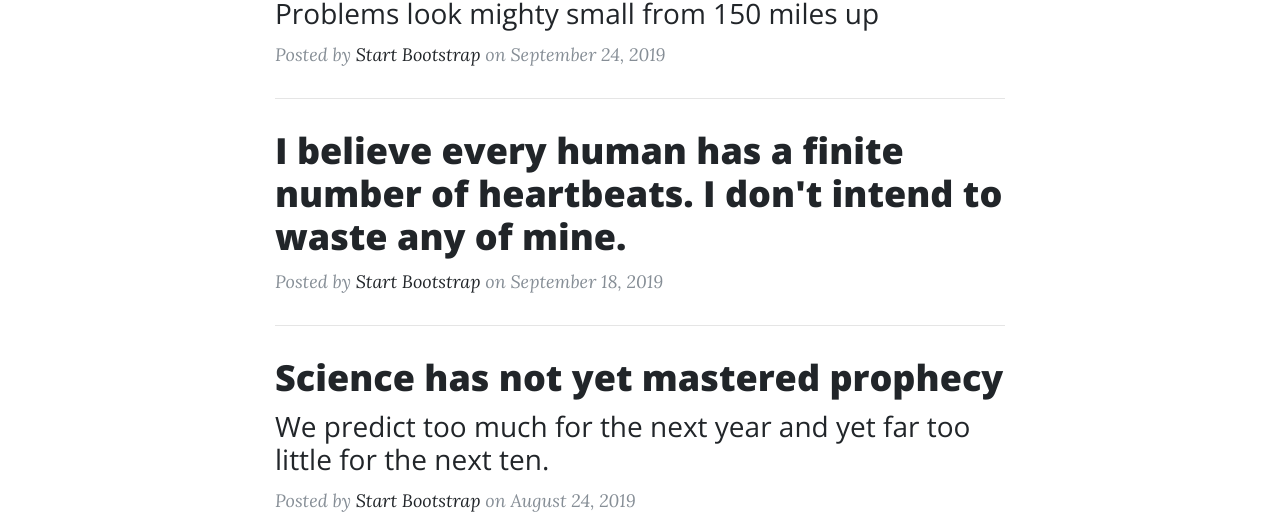
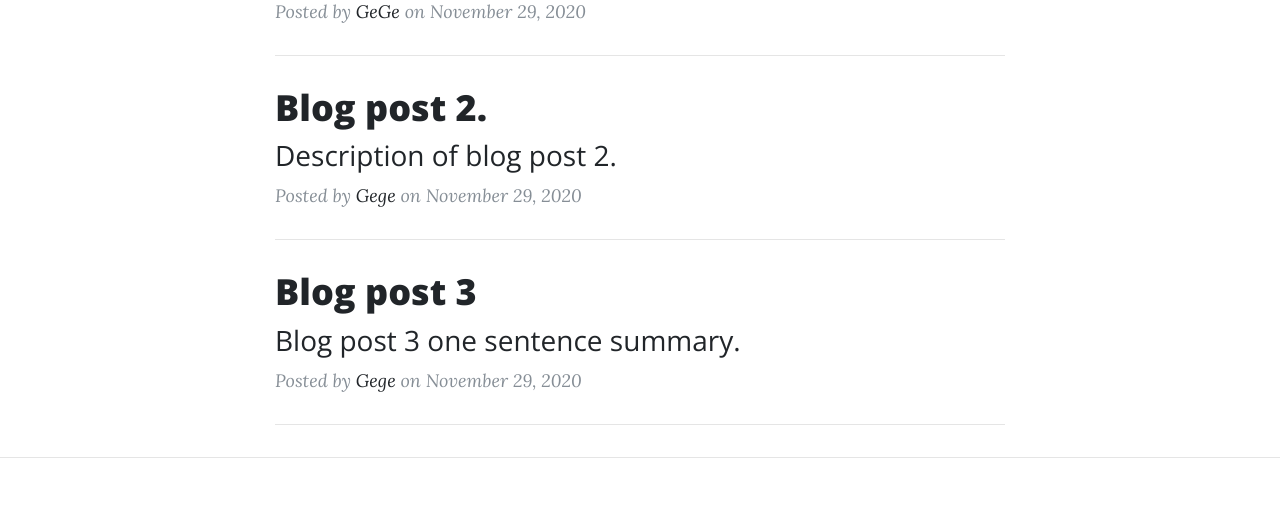
Before and after one commit to theblacksuit/theblacksuit, a website: page index.html in a window 1280 px wide. Shown: the part 738-1256 px from the top of the page. Drawn offline with nearby package versions, Linux system fonts and the light colour scheme.

Commit message:
Black suit updates draft 2.

```diff
--- a/index.html
+++ b/index.html
@@ -28,7 +28,7 @@
   <!-- Navigation -->
   <nav class="navbar navbar-expand-lg navbar-light fixed-top" id="mainNav">
     <div class="container">
-      <a class="navbar-brand" href="index.html">Start Bootstrap</a>
+      <a class="navbar-brand" href="index.html">The Black Suit</a>
       <button class="navbar-toggler navbar-toggler-right" type="button" data-toggle="collapse" data-target="#navbarResponsive" aria-controls="navbarResponsive" aria-expanded="false" aria-label="Toggle navigation">
         Menu
         <i class="fas fa-bars"></i>
@@ -74,40 +74,43 @@
         <div class="post-preview">
           <a href="post.html">
             <h2 class="post-title">
-              Man must explore, and this is exploration at its greatest
+              Blog Post 1
             </h2>
             <h3 class="post-subtitle">
-              Problems look mighty small from 150 miles up
+              Description of blog post 1
             </h3>
           </a>
           <p class="post-meta">Posted by
-            <a href="#">Start Bootstrap</a>
-            on September 24, 2019</p>
+            <a href="#">GeGe</a>
+            on November 29, 2020</p>
         </div>
         <hr>
         <div class="post-preview">
           <a href="post.html">
             <h2 class="post-title">
-              I believe every human has a finite number of heartbeats. I don't intend to waste any of mine.
+              Blog post 2.
             </h2>
+            <h3 class="post-subtitle">
+              Description of blog post 2.
+            </h3>
           </a>
           <p class="post-meta">Posted by
-            <a href="#">Start Bootstrap</a>
-            on September 18, 2019</p>
+            <a href="#">Gege</a>
+            on November 29, 2020</p>
         </div>
         <hr>
         <div class="post-preview">
           <a href="post.html">
             <h2 class="post-title">
-              Science has not yet mastered prophecy
+              Blog post 3
             </h2>
             <h3 class="post-subtitle">
-              We predict too much for the next year and yet far too little for the next ten.
+              Blog post 3 one sentence summary.
             </h3>
           </a>
           <p class="post-meta">Posted by
-            <a href="#">Start Bootstrap</a>
-            on August 24, 2019</p>
+            <a href="#">Gege</a>
+            on November 29, 2020</p>
         </div>
         <hr>
       </div>
```
